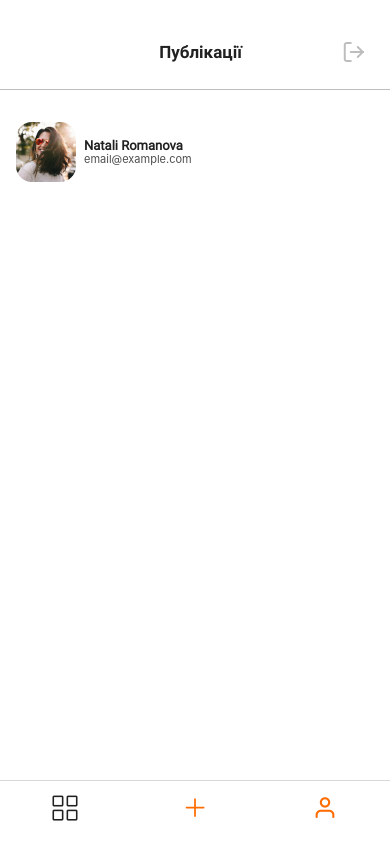
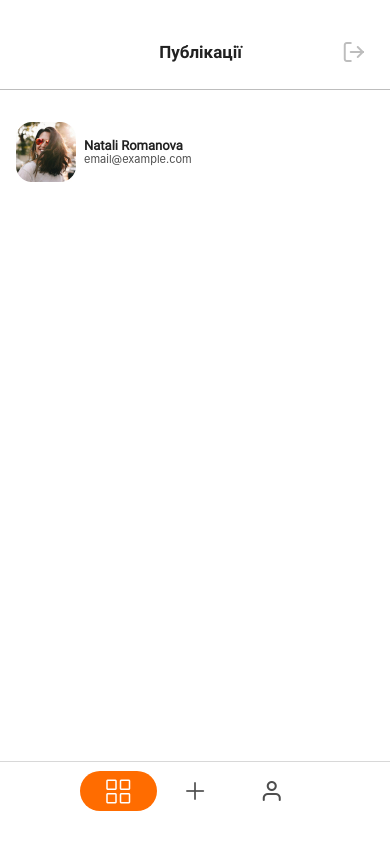
Before and after one commit to NadiaZaichenko/AwesomeProject, a React Native app: screen / in a window 390 px wide. Built offline with nearby package versions, Linux system fonts and the light colour scheme.

Commit message:
fix styled

```diff
--- a/router.js
+++ b/router.js
@@ -29,60 +29,42 @@ const useRoute = (isAuth) => {
     }
     return (
       <MainStack.Navigator
-      screenOptions={() => ({
+      screenOptions={{
+        tabBarShowLabel: false,
         tabBarStyle: {
-          height: 64,
-          paddingTop: 10,
-          paddingBottom: 20,
+          height: 83,
+          paddingTop: 9,
+          paddingRight: 80,
+          paddingLeft: 80,
+        },
+        tabBarItemStyle: {
+          width: 70,
+          height: 40,
+          borderRadius: 20,
+        },
+        tabBarActiveBackgroundColor: "#FF6C00",
+      }}
+      backBehavior="history">
 
-          alignItems: "stretch",
-          alignContent: 'center',
-          justifyContent: 'center',
-        },
-      })}
-      tabBarOptions={{
-        showLabel: false,
-        activeTintColor: '#212121',
-        inactiveTintColor: '#ff6c00',
-        // activeBackgroundColor: "#ff6c00",
-        // inActiveBackgroundColor: "#212121",
-      }}>
       <MainStack.Screen
       options={{headerShown: false,
-        // tabBarIconStyle: {{...styles.btnTab, borderRadius: 20,}},
-
-      tabBarIcon: ({focused, size, color}) => (<SimpleLineIcons name="grid" size={size} color={color} tabBarIconStyle />)}}
+      tabBarIcon: ({ focused }) => (<SimpleLineIcons name="grid" size={24} color={focused ? "#FFF" : "rgba(33, 33, 33, 0.8)"}/>)}}
       name="Posts"
       component={PostScreen}/>
 
       <MainStack.Screen
       options={{headerShown: false,
-      tabBarIcon: ({focused, size, color}) => (<AntDesign name="plus" size={size} color={color} />) }}
+      tabBarIcon: ({focused}) => (<AntDesign name="plus" size={24} color={focused ? "#FFF" : "rgba(33, 33, 33, 0.8)"} />) }}
       name="Create"
       component={CreatePostScreen}/>
 
       <MainStack.Screen
       options={{headerShown: false,
-      tabBarIcon: ({focused, size, color}) => (<Feather name="user" size={size} color={color} />)}}
+      tabBarIcon: ({focused }) => (<Feather name="user" size={24} color={focused ? "#FFF" : "rgba(33, 33, 33, 0.8)"} />)}}
       name="Profile"
       component={ProfileScreen}/>
      </MainStack.Navigator>
     )
   }
 
-
-const styles = StyleSheet.create({
-    btnTab: {
-        alignSelf: 'center',
-        marginRight: 30,
-        width: 40,
-        height: 40,
-        paddingVertical: 8,
-        paddingHorizontal: 8,
-        backgroundColor: '#ffffff',
-        borderRadius: 20,
-      },
-
-})
-
   export default useRoute;
```
